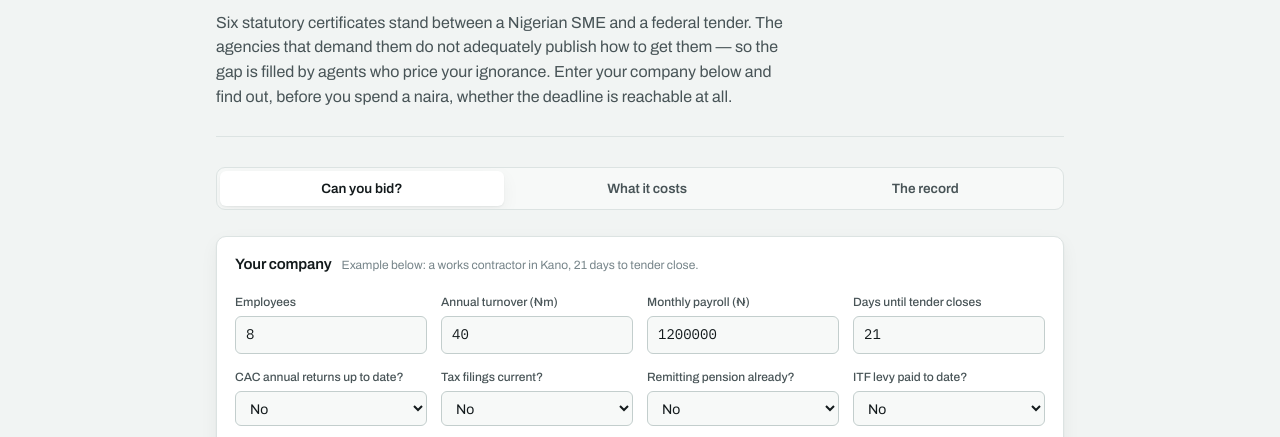
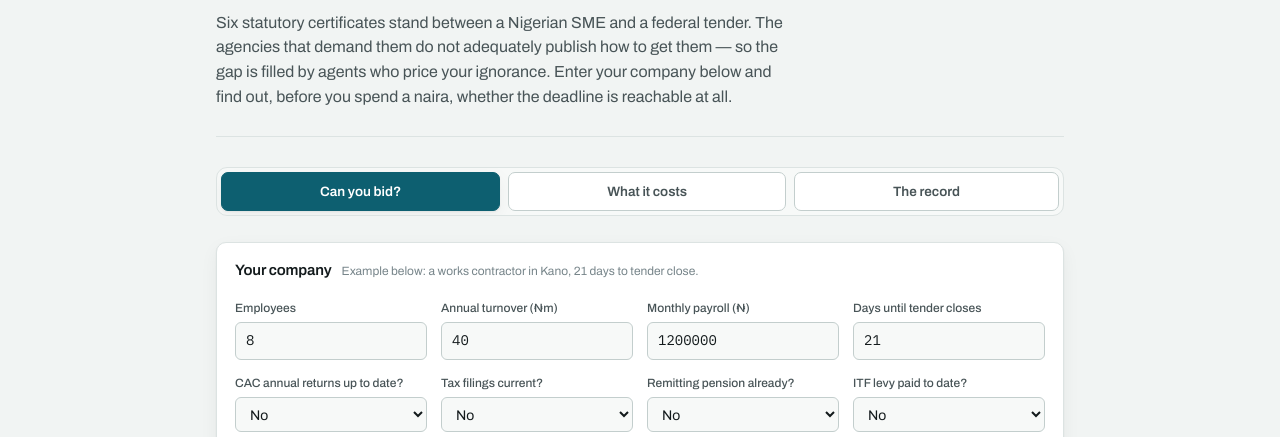
Before and after one commit to Bayo-1987/complyng, a plain HTML site: page index.html in a window 1280 px wide. Shown: the part 358-795 px from the top of the page. Drawn offline with Linux system fonts and the light colour scheme.

Commit message:
Make section tabs read as clickable buttons, not plain text

```diff
--- a/index.html
+++ b/index.html
@@ -96,9 +96,11 @@ a{color:var(--accent)}
 .vs{font-family:var(--f-num);font-size:11px;letter-spacing:.1em;text-transform:uppercase;color:var(--ink-3);padding-top:26px}
 @media (max-width:620px){.contrast{grid-template-columns:1fr;gap:14px}.vs{justify-self:start}}
 
-.tabs{display:flex;gap:2px;margin:30px 0 24px;padding:3px;background:var(--surface-2);border:1px solid var(--rule);border-radius:9px;overflow-x:auto}
-.tab{flex:1 1 auto;white-space:nowrap;font:600 13.5px/1 var(--f-ui);padding:11px 14px;border:0;border-radius:6px;background:none;color:var(--ink-2);cursor:pointer}
-.tab[aria-selected="true"]{background:var(--surface);color:var(--ink);box-shadow:var(--shadow)}
+.tabs{display:flex;gap:8px;margin:30px 0 24px;padding:4px;background:var(--surface-2);border:1px solid var(--rule);border-radius:11px;overflow-x:auto}
+.tab{flex:1 1 auto;white-space:nowrap;font:600 13.5px/1 var(--f-ui);padding:12px 16px;border:1px solid var(--rule-2);border-radius:7px;background:var(--surface);color:var(--ink-2);cursor:pointer;transition:background .15s ease,color .15s ease,border-color .15s ease,transform .1s ease}
+.tab:hover{border-color:var(--accent);color:var(--ink)}
+.tab:active{transform:scale(.98)}
+.tab[aria-selected="true"]{background:var(--accent);border-color:var(--accent);color:var(--surface);box-shadow:var(--shadow)}
 .tab:focus-visible{outline:2px solid var(--accent);outline-offset:-2px}
 .pane>.sec:first-child{margin-top:0}
 
```
